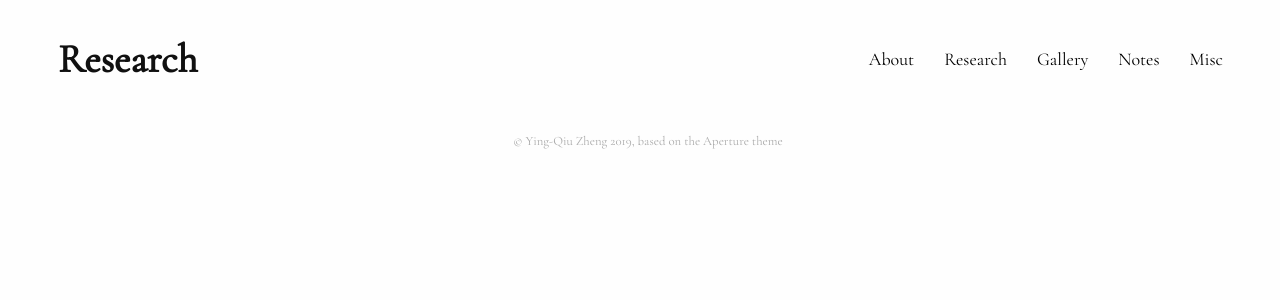
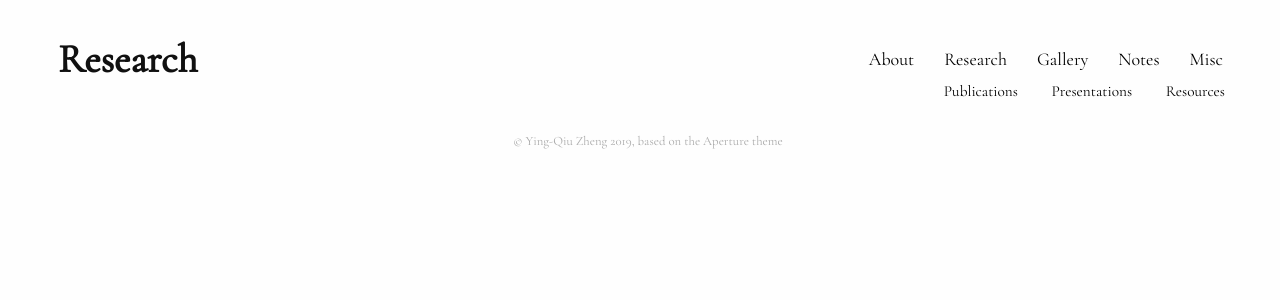
Before and after one commit to yingqiuz/yingqiuz.github.io, a Jekyll site: the page built from research/index.html, in a window 1280 px wide. Shown: the top 300 px of the page. Built offline with Jekyll 4.4.1, drawn with Linux system fonts in a browser that asks for light colours; nearby versions of some CDN libraries; a style sheet for code colours, icons or effects is not loaded.

Commit message:
add hovering subnav

```diff
--- a/_config.yml
+++ b/_config.yml
@@ -3,7 +3,7 @@
 
 title: Ying-Qiu Zheng
 url:
-baseurl: "https://yingqiuzheng.me"
+baseurl:
 google_analytics_key:
 
 # Values for the jekyll-seo-tag gem (https://github.com/jekyll/jekyll-seo-tag)
--- a/_includes/navigation.html
+++ b/_includes/navigation.html
@@ -20,11 +20,19 @@
 	<div class="subnav">
 		<a href="{{ link.link }}">{{ link.name }}</a>
 		{% if link.menu %}
-			<div class="subnav-content">
-				{% for item in link.menu %}
-					<a href="{{ item.sublink }}">{{ item.subname }}</a>
-				{% endfor %}
-			</div>
+			{% if page.url == link.link or page.url contains link.link %}
+				<div class="subnav-content-constant">
+					{% for item in link.menu %}
+						<a href="{{ item.sublink }}">{{ item.subname }}</a>
+					{% endfor %}
+				</div>
+			{% else %}
+				<div class="subnav-content">
+					{% for item in link.menu %}
+						<a href="{{ item.sublink }}">{{ item.subname }}</a>
+					{% endfor %}
+				</div>
+			{% endif %}
 		{% endif %}
 	</div>
 	<!--
--- a/_sass/elements.scss
+++ b/_sass/elements.scss
@@ -54,31 +54,6 @@
 			color: $green;
 		}
 	}
-
-	.dropdown-menu {
-			opacity: 0;
-			position: absolute;
-			background-color: rgba($background, 0.6);
-			z-index: 1;
-			display: block;
-
-			a {
-				color: $color;
-				padding: 8px;
-				float: none;
-				text-align: center;
-				text-decoration: none;
-				display: block;
-
-				&:hover {
-					color: $green
-				}
-			}
-		}
-
-		a:hover .dropdown-menu {
-			opacity: 1;
-		}
 }
 
 .subnav {
@@ -103,6 +78,8 @@
 
 
 	}
+
+
 }
 
 .subnav-content {
@@ -116,6 +93,8 @@
 	font-size: .85em;
 	transition: 0.5s 0.5s;
 	margin-top: 12px;
+	z-index: 1;
+	padding-left: 200px;
 
 	a {
 		padding: 15px;
@@ -137,6 +116,31 @@
 			visibility: visible;
 			opacity: 1;
 		}
+
+.subnav-content-constant {
+	position: absolute;
+	background-color: $background;
+	display: block;
+	right: 0;
+	margin-right: 40px;
+	font-size: .85em;
+	margin-top: 12px;
+
+	a {
+		padding: 15px;
+		text-decoration: none;
+		color: darken($color, 30%);
+		transition: color .2s ease;
+
+		&.active {
+			color: $green;
+		}
+
+		&:hover {
+			color: $green;
+		}
+	}
+}
 
 section{
 	flex: 1;
```
Also changed, not shown: gallery/treeness.md (line endings or trailing spaces).
